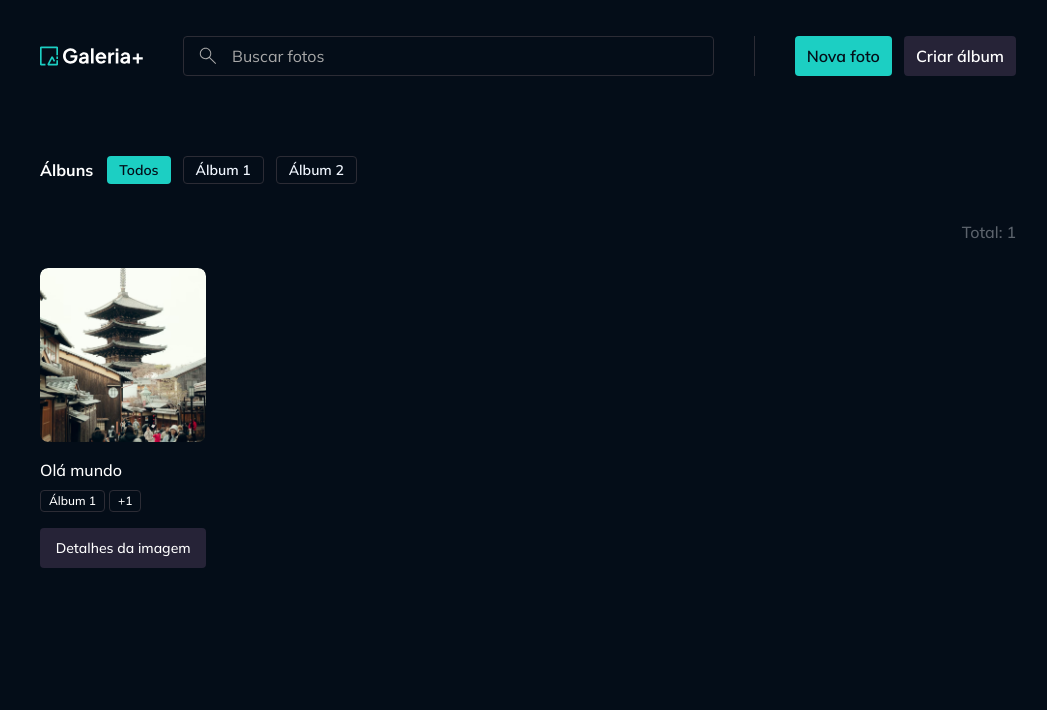
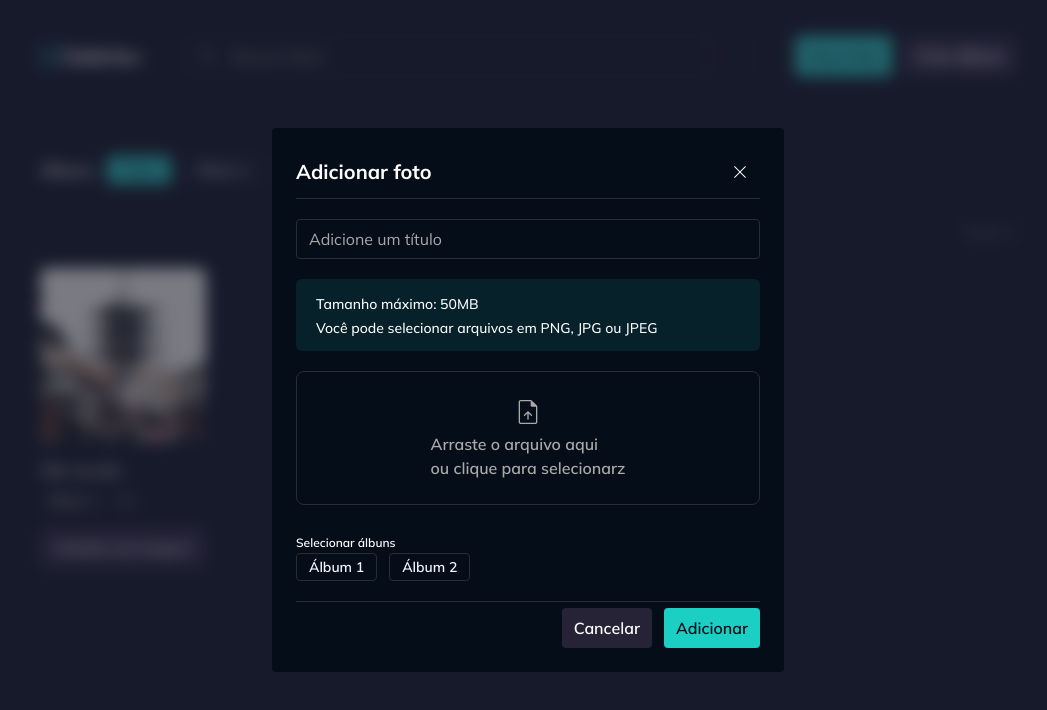
Before and after one commit to ahnucl/gallery-plus, a React (Vite) app: page / in a window 1280 px wide. Both pictures are taken after a click on the button "Nova foto". Shown: the top 710 px of the page, without its empty margins (112-1159 px from the left). Built offline with nearby package versions, Linux system fonts and the light colour scheme.

Commit message:
feat: new photo dialog

```diff
--- a/src/components/main-header.tsx
+++ b/src/components/main-header.tsx
@@ -5,6 +5,7 @@
 import { Container } from './container'
 import { Divider } from './divider'
 import { PhotosSearch } from './photos-search'
+import { PhotoNewDialog } from '../contexts/photos/components/photo-new-dialog'
 
 interface MainHeaderProps extends React.ComponentProps<typeof Container> {}
 
@@ -23,7 +24,7 @@
       <Divider orientation="vertical" className="h-10" />
 
       <div className="flex items-center gap-3">
-        <Button>Nova foto</Button>
+        <PhotoNewDialog trigger={<Button>Nova foto</Button>} />
         <Button variant="secondary">Criar álbum</Button>
       </div>
     </Container>
--- /dev/null
+++ b/src/contexts/photos/components/photo-new-dialog.tsx
@@ -0,0 +1,91 @@
+import { useForm } from 'react-hook-form'
+import { Alert } from '../../../components/alert'
+import { Button } from '../../../components/button'
+import {
+  Dialog,
+  DialogBody,
+  DialogClose,
+  DialogContent,
+  DialogFooter,
+  DialogHeader,
+  DialogTrigger,
+} from '../../../components/dialog'
+import { ImagePreview } from '../../../components/image-preview'
+import { InputSingleFile } from '../../../components/input-single-file'
+import { InputText } from '../../../components/input-text'
+import { Skeleton } from '../../../components/skeleton'
+import { Text } from '../../../components/text'
+
+interface PhotoNewDialogProps {
+  trigger: React.ReactNode
+}
+
+export function PhotoNewDialog({ trigger }: PhotoNewDialogProps) {
+  const form = useForm()
+
+  const isLoadingAlbum = false // TODO: Mock, will use API
+  const albums = [
+    { id: '1', title: 'Álbum 1' },
+    { id: '2', title: 'Álbum 2' },
+  ]
+
+  return (
+    <Dialog>
+      <DialogTrigger asChild>{trigger}</DialogTrigger>
+      <DialogContent>
+        <DialogHeader>Adicionar foto</DialogHeader>
+
+        <DialogBody className="flex flex-col gap-5">
+          <InputText placeholder="Adicione um título" maxLength={255} />
+          <Alert>
+            Tamanho máximo: 50MB
+            <br />
+            Você pode selecionar arquivos em PNG, JPG ou JPEG
+          </Alert>
+
+          <InputSingleFile
+            form={form}
+            allowedExtensions={['png', 'jpg', 'jpeg']}
+            maxFileSizeInMB={50}
+            replaceBy={<ImagePreview className="w-full h-56" />}
+          />
+
+          <div className="space-y-3">
+            <Text variant="label-small">Selecionar álbuns</Text>
+
+            <div className="flex flex-wrap gap-3">
+              {!isLoadingAlbum &&
+                albums.length > 0 &&
+                albums.map((album) => (
+                  <Button
+                    key={album.id}
+                    variant="ghost"
+                    size="sm"
+                    className="truncate"
+                  >
+                    {album.title}
+                  </Button>
+                ))}
+
+              {isLoadingAlbum &&
+                Array.from({ length: 5 }).map((_, index) => (
+                  <Skeleton
+                    key={`album-loading-${index}`}
+                    className="h-7 w-20"
+                  />
+                ))}
+            </div>
+          </div>
+        </DialogBody>
+
+        <DialogFooter>
+          <DialogClose asChild>
+            <Button variant="secondary">Cancelar</Button>
+          </DialogClose>
+
+          <Button>Adicionar</Button>
+        </DialogFooter>
+      </DialogContent>
+    </Dialog>
+  )
+}
```
